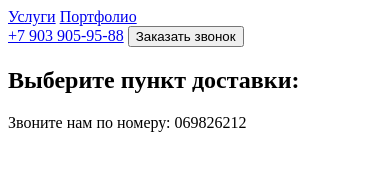
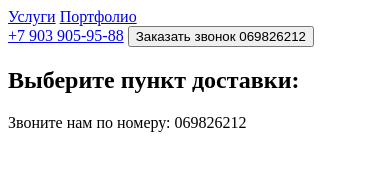
Before and after one commit to vasilecebotaru/special-app1, a plain HTML site: page index.html in a window 390 px wide. Drawn offline with Linux system fonts and the light colour scheme.

Commit message:
new phone number added

```diff
--- a/index.html
+++ b/index.html
@@ -13,7 +13,8 @@
         </nav>
         <div>
             <a href="tel:+79039059588">+7 903 905-95-88</a>
-            <button>Заказать звонок</button>
+            <button>Заказать звонок 069826212
+            </button>
         </div>
         <div id="portfolio"></div>
     </header>
```
